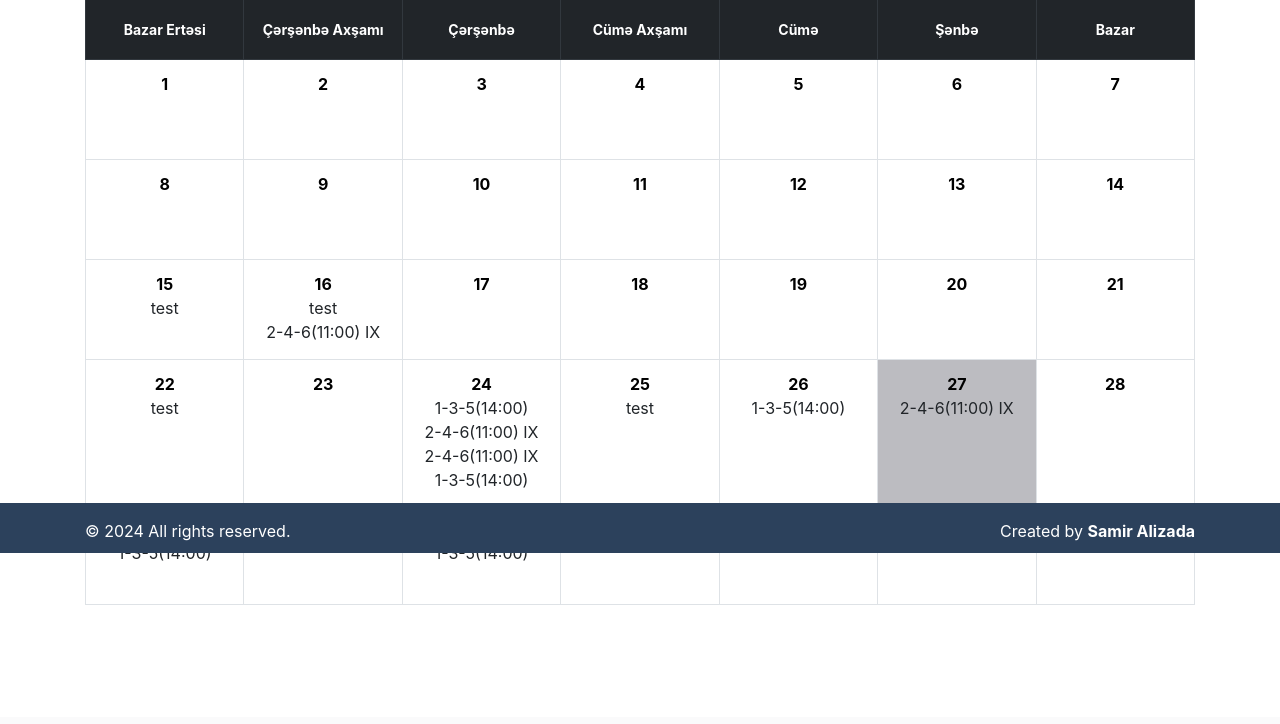
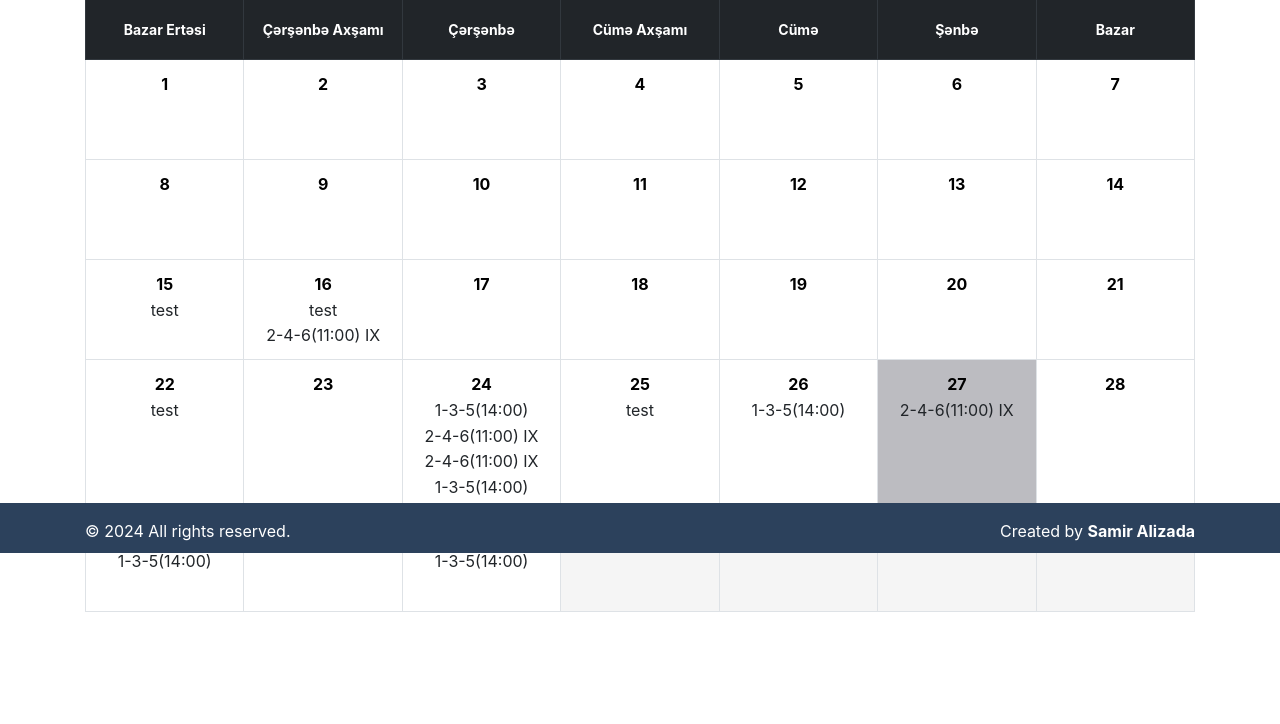
Before and after one commit to SamirAlizada/Tutor, a Django app: page /calendar/ in a window 1280 px wide. Shown: the part 247-971 px from the top of the page. Before the commit the page ends 852 px from the top, so only its background shows below. Run offline with Django 4.2, Linux system fonts and the light colour scheme; data comes from the database, SQL or seed files in the repository; some libraries are stand-ins or nearby versions.

Commit message:
Added CSS for muted calendar days and group name styling. Updated HTML to truncate group names and show full name on hover.

```diff
--- a/templates/calendar.html
+++ b/templates/calendar.html
@@ -43,6 +43,20 @@
 
     .calendar-day.text-muted {
         color: #6c757d;
+        background-color: #f5f5f5; /* Daha solgun arka plan rengi */
+    }
+
+    .calendar-day.text-muted strong {
+        color: #6c757d; /* Daha solgun numaralar */
+    }
+
+    .group-name {
+        display: inline-block;
+        max-width: 140px; /* Adjust as needed */
+        white-space: nowrap;
+        overflow: hidden;
+        text-overflow: ellipsis;
+        vertical-align: middle;
     }
 </style>
 
@@ -89,7 +103,11 @@
                             </a>
                             <ul class="list-unstyled">
                                 {% for group in groups %}
-                                    <li>{{ group.group }}</li>
+                                    <li>
+                                        <span class="group-name" title="{{ group.group }}">
+                                            {{ group.group|truncatechars:20 }}
+                                        </span>
+                                    </li>
                                 {% endfor %}
                             </ul>
                         </td>
```
